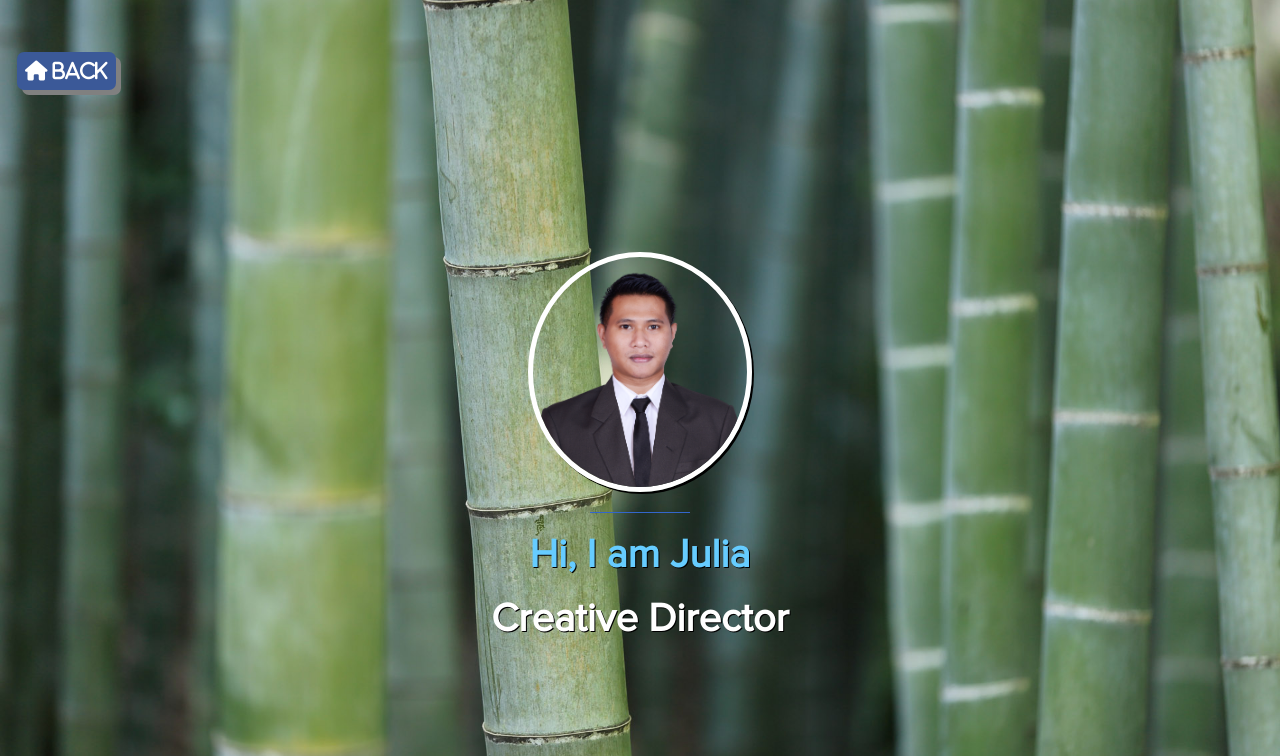
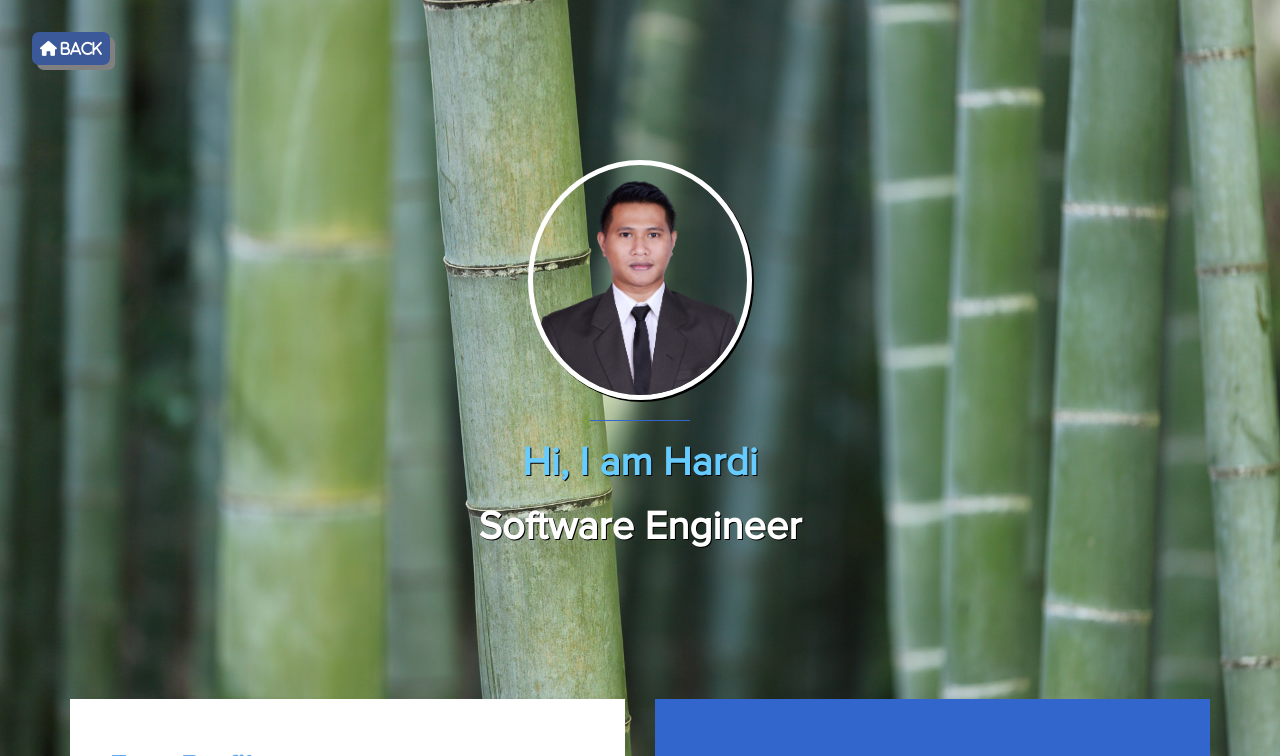
Before and after one commit to hardy-dev/hardi-dev.github.io, a plain HTML site: page profile.html in a window 1280 px wide. Shown: the top 756 px of the page. Drawn offline with Linux system fonts and the light colour scheme.

Commit message:
changes styles

```diff
--- a/profile-assets/css/style.css
+++ b/profile-assets/css/style.css
@@ -30,15 +30,15 @@
 .btnheader{
   padding: 0;
   margin-top: 0;
-  vertical-align: center;
+  vertical-align: left;
   border-block-start-width: 1px;
-  position: static;
-  padding-top: 50px;
-  padding-left: 15px;
+  position: absolute;
+  padding-left: 30px;
+  padding-top: 30px;
 }
 .fas {
   padding: 9px 8px;
-  font-size: 20px;
+  font-size: 15px;
   text-align: center;
   text-decoration: none;
   margin: 2px 2px;
--- a/profile-assets/css/templatemo-blue.css
+++ b/profile-assets/css/templatemo-blue.css
@@ -143,8 +143,6 @@ header {
   min-height: 400px;
   overflow: hidden;
   position: relative;
-  padding-top: 160px;
-  padding-bottom: 140px;
 }
 header img {
   display: inline-block !important;
--- a/profile.html
+++ b/profile.html
@@ -26,11 +26,7 @@ http://www.templatemo.com/tm-467-easy-profile
 	<!-- Button Header -->
 	<!-- <a href="index.html" class='fas fa-graduation-cap'></a>
 	<p style="margin-left: 6px;color: blue;">Profile</p> -->
-	<div class="btnheader">
-		<!-- <button type="button" onclick="location.href='index.html'" class="fas fa-home"> Back</button> -->
-		<a href="index.html" class='fas fa-home'> Back</a>
-		<!-- <p style="margin-left: 6px;color: blue;">Profile</p> -->
-	</div>
+
 
 	<!-- preloader section -->
 	<div class="preloader">
@@ -41,14 +37,19 @@ http://www.templatemo.com/tm-467-easy-profile
 
 	<!-- header section -->
 	<header>
-		<div class="container">
+		<div class="btnheader">
+			<!-- <button type="button" onclick="location.href='index.html'" class="fas fa-home"> Back</button> -->
+			<a href="index.html" class='fas fa-home'> Back</a>
+			<!-- <p style="margin-left: 6px;color: blue;">Profile</p> -->
+		</div>
+		<div class="container" style="padding-top: 160px; padding-bottom: 140px;">
 			<div class="row">
 				<div class="col-md-12 col-sm-12">
 					<img src="images/cv-nobg1.png" class="img-responsive img-circle tm-border"
 						alt="templatemo easy profile" style="height: 15rem; width: 14rem;">
 					<hr>
-					<h1 class="tm-title bold shadow">Hi, I am Julia</h1>
-					<h1 class="white bold shadow">Creative Director</h1>
+					<h1 class="tm-title bold shadow">Hi, I am Hardi</h1>
+					<h1 class="white bold shadow">Software Engineer</h1>
 				</div>
 			</div>
 		</div>
--- a/revolution-slider/assets/css/style.css
+++ b/revolution-slider/assets/css/style.css
@@ -29,8 +29,7 @@
 }
 .fas {
   padding: 9px 8px;
-  font-size: 20px;
-  height: 20px;
+  font-size: 15px;
   text-align: center;
   text-decoration: none;
   margin: 2px 2px;
```
Also changed, not shown: index.html (+2 -2 lines).
